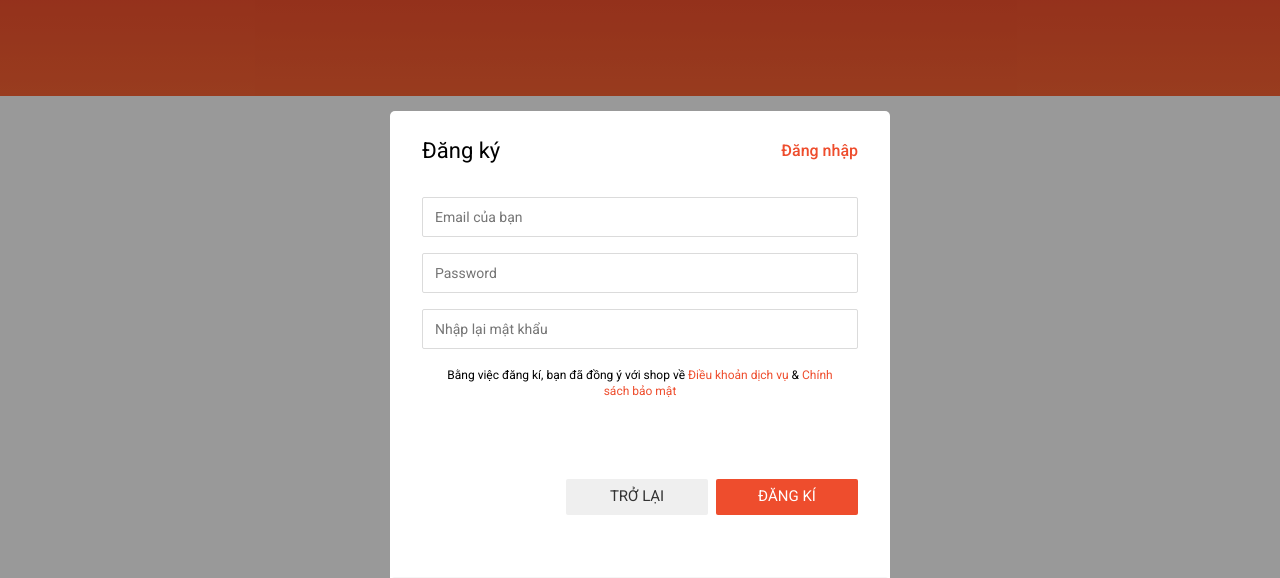
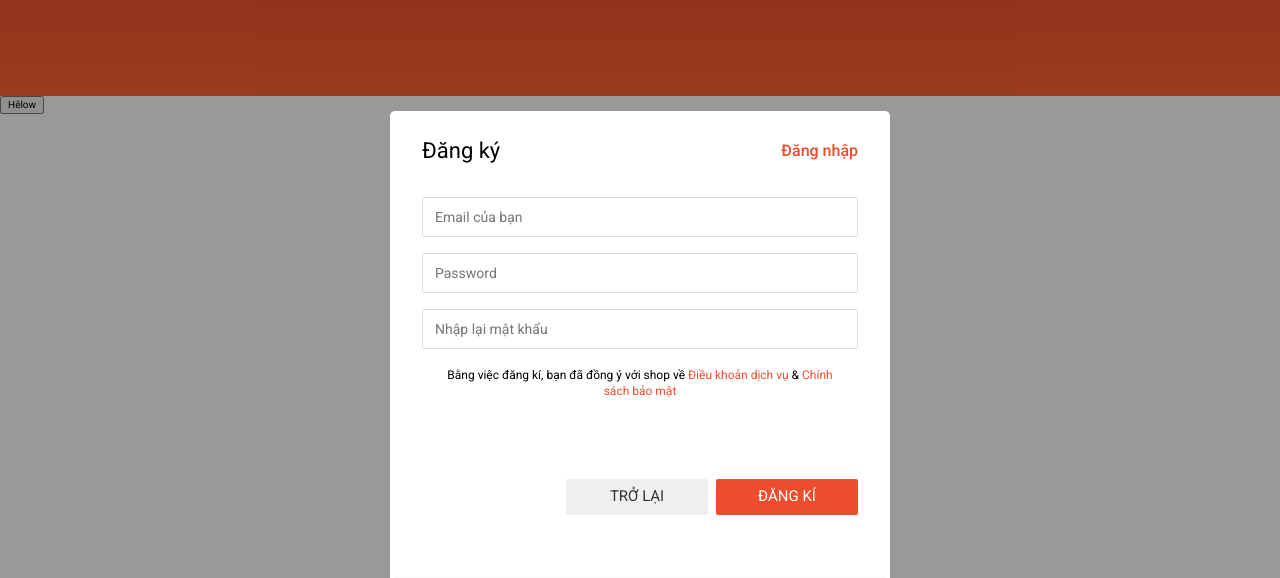
Before and after one commit to nhokkoihp01/shoppe, a plain HTML site: page index.html in a window 1280 px wide. Shown: the part 24-602 px from the top of the page. Drawn offline with nearby package versions, Linux system fonts and the light colour scheme.

Commit message:
add button

```diff
--- a/assets/css/main.css
+++ b/assets/css/main.css
@@ -261,6 +261,8 @@
     border-color: var(--border-color) ;
     border-radius: 2px;
     outline: none;
+
+
 }
 .auth-form__input:focus{
     border-color: #888;
--- a/index.html
+++ b/index.html
@@ -166,5 +166,7 @@
     </div>
 </div>
 
+<button>Hêlow</button>
+
 </body>
 </html>
```
